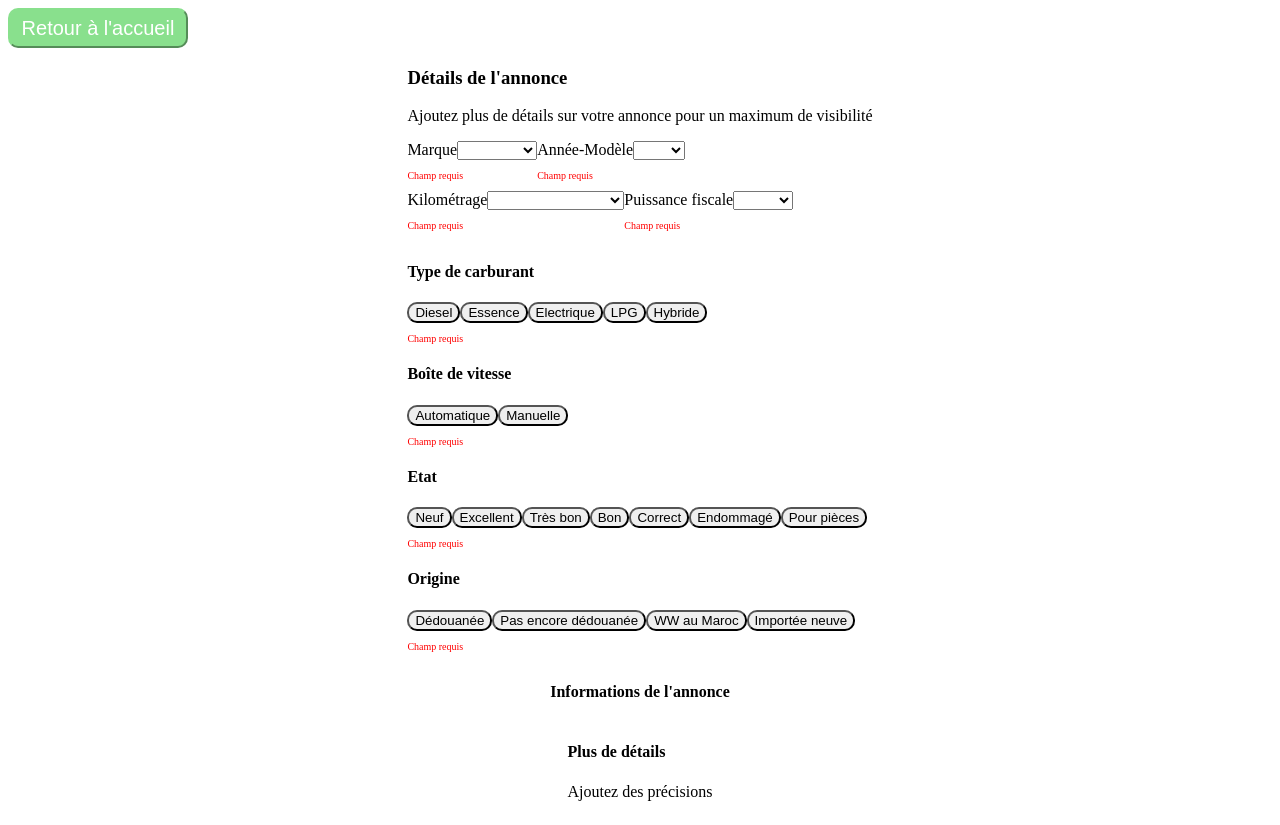
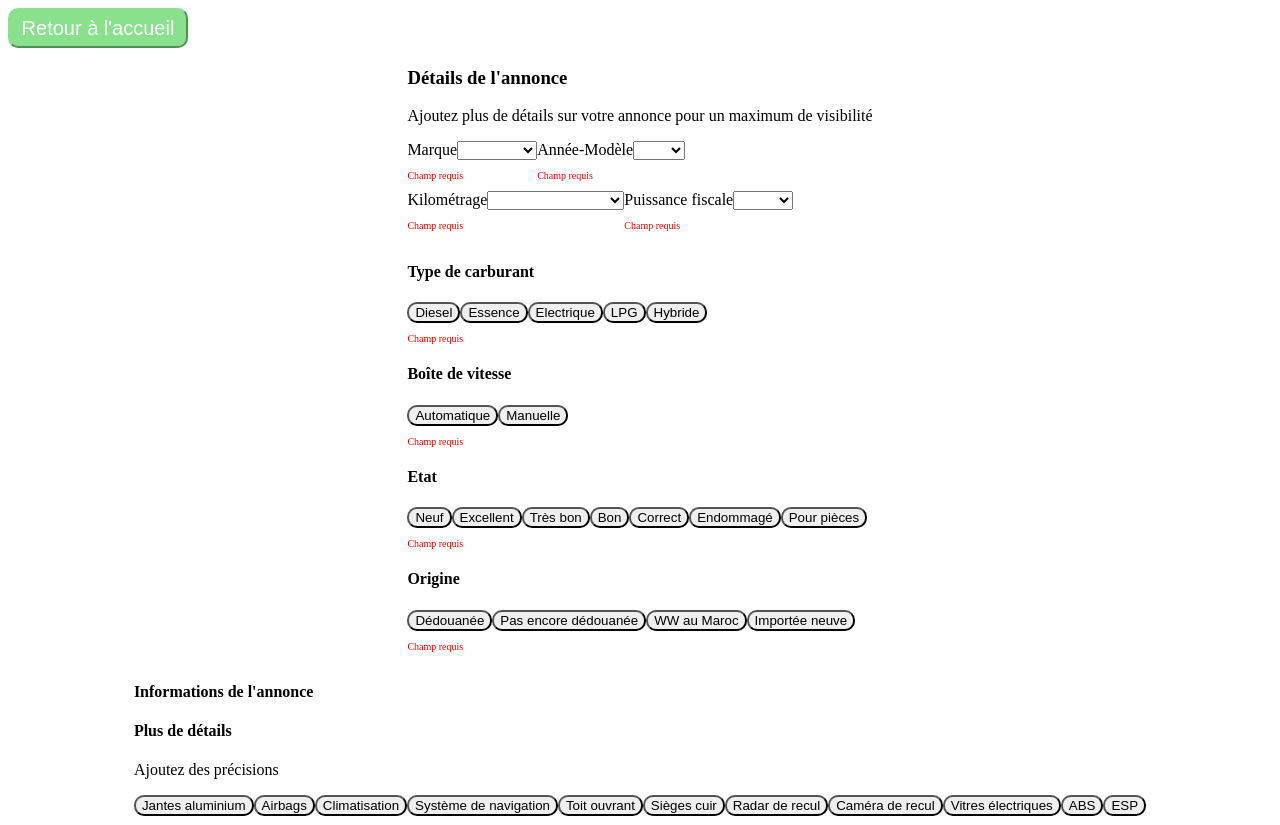
Before and after one commit to Sharizhai/react-project-s1, a React (Create React App) app: page /creation-annonce in a window 1280 px wide. Built offline with nearby package versions, Linux system fonts and the light colour scheme.

Commit message:
Add files via upload

```diff
--- a/src/Components/InformationsField.js
+++ b/src/Components/InformationsField.js
@@ -1,16 +1,54 @@
-import React from "react";
+import React, { useState } from "react";
 import ButtonComp from "./ButtonComp";
 
 const InformationsField = () => {
+
+    const [selectedButtons, setSelectedButtons] = useState(Array(11).fill(false));
+
+    const handleButtonSelected = (index) => {
+        setSelectedButtons((prevSelectedButtons) => {
+            const newSelectedButtons = [...prevSelectedButtons];
+            newSelectedButtons[index] = !newSelectedButtons[index];
+
+            return newSelectedButtons;
+        });
+    };
+
     return (
         <>
-        <h4>Informations de l'annonce</h4>
+        <form>
+            <h4>Informations de l'annonce</h4>
 
-        <div>
-            <h4>Plus de détails</h4>
-            <p>Ajoutez des précisions</p>
+            <div>
+                <h4>Plus de détails</h4>
+                <p>Ajoutez des précisions</p>
 
-        </div>
+                <div style={{display: "flex", flexDirection: "row", flexWrap: "wrap"}}>
+                    <ButtonComp onClick={() => handleButtonSelected(0)} label="Jantes aluminium" type="button"
+                            borderColor={selectedButtons[0] ? "#89d8e0" : "black"}/>
+                    <ButtonComp onClick={() => handleButtonSelected(0)} label="Airbags" type="button"
+                            borderColor={selectedButtons[1] ? "#89d8e0" : "black"}/>
+                    <ButtonComp onClick={() => handleButtonSelected(0)} label="Climatisation" type="button"
+                            borderColor={selectedButtons[2] ? "#89d8e0" : "black"}/>
+                    <ButtonComp onClick={() => handleButtonSelected(0)} label="Système de navigation" type="button"
+                            borderColor={selectedButtons[3] ? "#89d8e0" : "black"}/>
+                    <ButtonComp onClick={() => handleButtonSelected(0)} label="Toit ouvrant" type="button"
+                            borderColor={selectedButtons[4] ? "#89d8e0" : "black"}/>
+                    <ButtonComp onClick={() => handleButtonSelected(0)} label="Sièges cuir" type="button"
+                            borderColor={selectedButtons[5] ? "#89d8e0" : "black"}/>
+                    <ButtonComp onClick={() => handleButtonSelected(0)} label="Radar de recul" type="button"
+                            borderColor={selectedButtons[6] ? "#89d8e0" : "black"}/>
+                    <ButtonComp onClick={() => handleButtonSelected(0)} label="Caméra de recul" type="button"
+                            borderColor={selectedButtons[7] ? "#89d8e0" : "black"}/>
+                    <ButtonComp onClick={() => handleButtonSelected(0)} label="Vitres électriques" type="button"
+                            borderColor={selectedButtons[8] ? "#89d8e0" : "black"}/>
+                    <ButtonComp onClick={() => handleButtonSelected(0)} label="ABS" type="button"
+                            borderColor={selectedButtons[9] ? "#89d8e0" : "black"}/>
+                    <ButtonComp onClick={() => handleButtonSelected(0)} label="ESP" type="button"
+                            borderColor={selectedButtons[10] ? "#89d8e0" : "black"}/>
+                </div>
+            </div>
+        </form>
         </>
     );
 };
```
